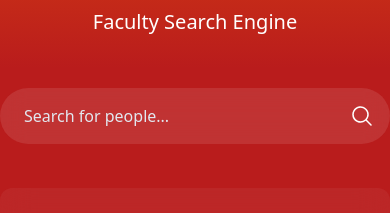
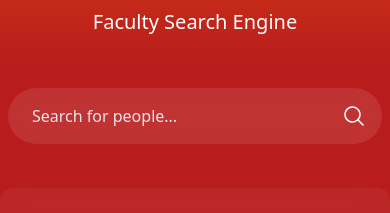
Before and after one commit to mahutt/ConcordiaDirectory, a React (Vite) app in the folder frontend/: page / in a window 390 px wide. Shown: the part 232-445 px from the top of the page. Built offline with nearby package versions, Linux system fonts and the light colour scheme.

Commit message:
Prevent search bar from touching screen edges on mobile

```diff
--- a/frontend/src/App.tsx
+++ b/frontend/src/App.tsx
@@ -111,7 +111,7 @@ function App() {
       <main className="flex-1 bg-red-700" ref={mainRef}>
         <div className="container mx-auto">
           <div className="max-w-3xl mx-auto">
-            <div className="sticky top-0 z-40 py-5 relative">
+            <div className="sticky top-0 z-40 py-5 relative px-2">
               <input
                 ref={searchInputRef}
                 type="text"
@@ -122,7 +122,7 @@ function App() {
                 onFocus={() => setFocused(true)}
                 onBlur={() => setFocused(false)}
               />
-              <MagnifyingGlassIcon className="absolute size-6 right-4 top-1/2 transform -translate-y-1/2" />
+              <MagnifyingGlassIcon className="absolute size-6 right-6 top-1/2 transform -translate-y-1/2" />
             </div>
             {people.map((person) => (
               <Card key={person.id} person={person} toastRef={toastRef} />
```
